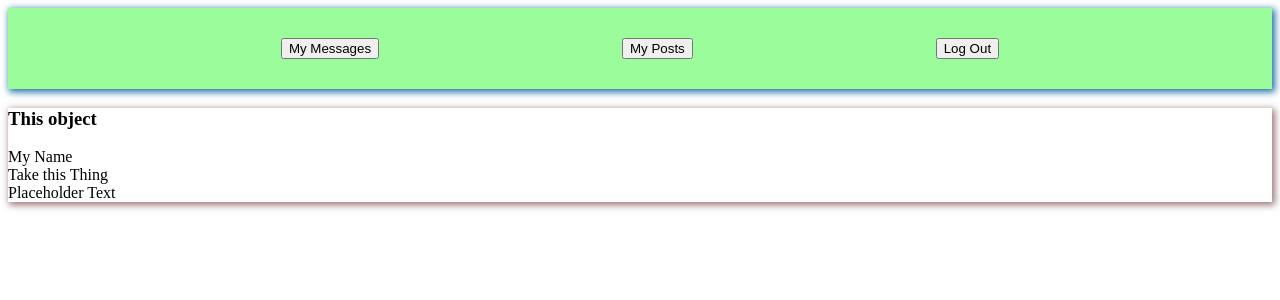
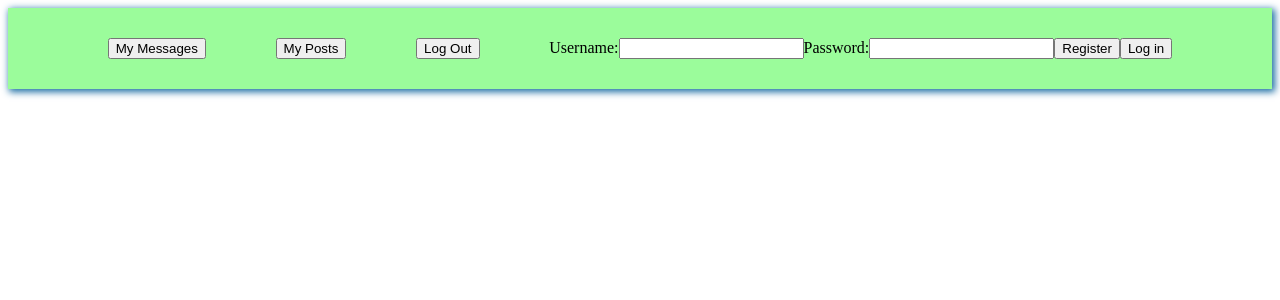
Before and after one commit to bl8k8/blake-s_list, a React (Create React App) app: page / in a window 1280 px wide. Shown: the top 300 px of the page. Built offline with nearby package versions, Linux system fonts and the light colour scheme; no server answers.

Commit message:
addded login

```diff
--- a/src/api/index.js
+++ b/src/api/index.js
@@ -6,6 +6,7 @@ export async function getPosts() {
   try {
     const { data } = await axios.get(`${BASE}/posts`);
     const title = data.data.posts;
+    console.log(title);
     console.log(title[0]);
     return title;
   } catch (error) {
@@ -17,12 +18,29 @@ export async function getUser(name, pass) {
     const { data } = await axios.post(`${BASE}/users/login`, {
       user: { username: name, password: pass },
     });
-
+    console.log(data);
     return data;
   } catch (error) {
     throw error;
   }
 }
 
-getUser("iamme", "hello");
-console.log(getUser("iamme", "hello"));
+export async function registerUser(name, pass) {
+  await fetch(`${BASE}/users/register`, {
+    method: "POST",
+    headers: {
+      "Content-Type": "application/json",
+    },
+    body: JSON.stringify({
+      user: {
+        username: name,
+        password: pass,
+      },
+    }),
+  })
+    .then((response) => response.json())
+    .then((result) => {
+      console.log(result);
+    })
+    .catch(console.error);
+}
--- a/src/components/App.js
+++ /dev/null
@@ -1,38 +0,0 @@
-import React, { useState, useEffect } from "react";
-import ReactDOM from "react-dom";
-import { getPosts } from "../api";
-import { getCurrentUser } from "../auth";
-import Button from "./Button";
-import Header from "./Header";
-import Post from "./Post";
-import {
-  BrowserRouter as Router,
-  Route,
-  Switch,
-  Redirect,
-} from "react-router-dom";
-
-const App = () => {
-  const [posts, setPosts] = useState([]);
-  const [messages, setInbox] = useState([]);
-
-  useEffect(async () => {
-    await getPosts().then((response) => {
-      response.forEach((post, index) => {
-        return <Post />;
-      });
-      console.log(response[0]);
-      const info = response.data;
-      return info;
-    });
-  }, []);
-
-  return (
-    <div>
-      <Header />
-      <Post />
-    </div>
-  );
-};
-
-export default App;
--- a/src/components/Button.js
+++ b/src/components/Button.js
@@ -4,8 +4,10 @@ const Button = (props) => {
   return (
     <button
       id={"button"}
-      onClick={() => {
-        console.log("you pressed the button");
+      onClick={(event) => {
+        event.preventDefault();
+
+        props.handler();
       }}
       value="This is a sample"
     >
--- a/src/components/Header.js
+++ b/src/components/Header.js
@@ -2,6 +2,7 @@ import React, { useState, useEffect } from "react";
 import ReactDOM from "react-dom";
 import Button from "./Button";
 import "./Header.css";
+import Input from "./input";
 import {
   BrowserRouter as Router,
   Route,
@@ -15,6 +16,8 @@ const Header = () => {
       <Button text={"My Messages"} />
       <Button text={"My Posts"} />
       <Button text={"Log Out"} />
+
+      <Input />
     </div>
   );
 };
--- a/src/components/Post.js
+++ b/src/components/Post.js
@@ -9,15 +9,21 @@ import {
   Redirect,
 } from "react-router-dom";
 import { getPosts } from "../api";
-const Post = () => {
-  return (
-    <div id="post">
-      <h3 id="Title"> This object</h3>
-      <div id="author"> My Name</div>
-      <div id="description">Take this Thing</div>
-      <a id="picture">Placeholder Text</a>
-    </div>
-  );
+const Post = (props) => {
+  const { posts, setPosts } = props;
+  const newArr = [];
+  posts.forEach((post, index) => {
+    newArr.push(
+      <div id="post">
+        <h3 id="Title">{post.title}</h3>
+        <div id="author">{post.author.username}</div>
+        <div id="description">{post.description}</div>
+        <Button text={"Message"} />
+        <Button text={"Delete Post"} />
+      </div>
+    );
+  });
+  return newArr;
 };
 
 export default Post;
--- /dev/null
+++ b/src/components/input.js
@@ -0,0 +1,44 @@
+import React, { useState, useEffect } from "react";
+import ReactDOM from "react-dom";
+import Button from "./Button";
+import { registerUser } from "../api/index";
+import { getUser } from "../api/index";
+
+const Input = () => {
+  const [username, setUsername] = useState("");
+  const [password, setPassword] = useState("");
+
+  return (
+    <form>
+      <label>Username:</label>
+      <input
+        type="text"
+        id="username"
+        onInput={(event) => {
+          event.preventDefault();
+          setUsername(event.target.value);
+        }}
+      ></input>
+      <label>Password:</label>
+      <input
+        type="text"
+        id="password"
+        onInput={(event) => {
+          event.preventDefault();
+          setPassword(event.target.value);
+        }}
+      ></input>
+
+      <Button
+        text={"Register"}
+        handler={async () => registerUser(username, password)}
+      />
+      <Button
+        text={"Log in"}
+        handler={async () => getUser(username, password)}
+      />
+    </form>
+  );
+};
+
+export default Input;
--- a/src/index.js
+++ b/src/index.js
@@ -1,6 +1,32 @@
-import React from "react";
+import React, { useState, useEffect } from "react";
 import ReactDOM from "react-dom";
+import { getPosts } from "./api/index";
+import { getCurrentUser } from "./auth";
+import Button from "./components/Button";
+import Header from "./components/Header";
+import Post from "./components/Post";
+import {
+  BrowserRouter as Router,
+  Route,
+  Switch,
+  Redirect,
+} from "react-router-dom";
 
-import App from "./components/App";
+const App = () => {
+  const [posts, setPosts] = useState([]);
+  const [messages, setInbox] = useState([]);
+  useEffect(async () => {
+    await getPosts().then((response) => {
+      setPosts(response);
+    });
+  }, []);
+
+  return (
+    <div>
+      <Header />
+      <Post setPosts={setPosts} posts={posts} />
+    </div>
+  );
+};
 
 ReactDOM.render(<App />, document.getElementById("app"));
```
Also changed, not shown: 1 other file (tests, documents, lock files or other folders).
